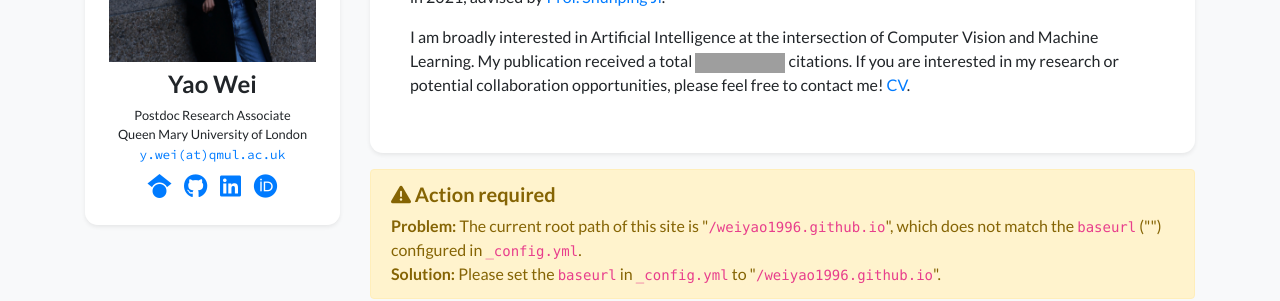
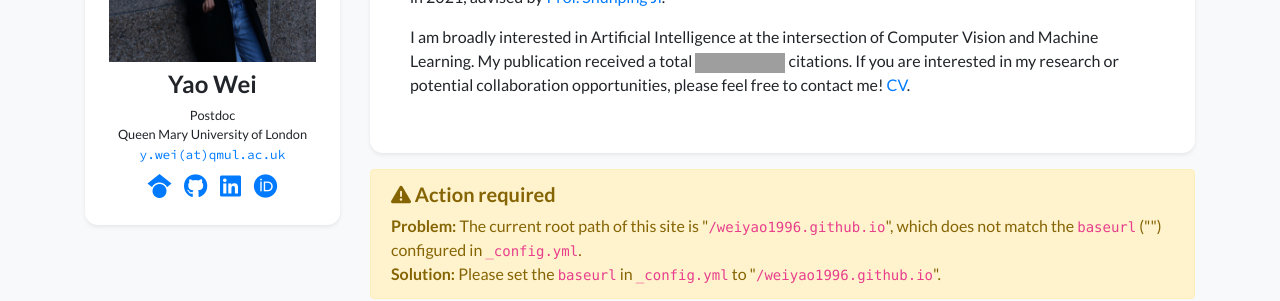
Before and after one commit to weiyao1996/weiyao1996.github.io, a Jekyll site: the page built from index.html, in a window 1280 px wide. Shown: the part 353-654 px from the top of the page. Built offline with Jekyll 4.4.1, drawn with Linux system fonts in a browser that asks for light colours; nearby versions of some CDN libraries; a style sheet for code colours, icons or effects is not loaded; grey boxes are pictures that could not be loaded.

Commit message:
Update position name from 'Postdoc Research Associate' to 'Postdoc'

```diff
--- a/_data/profile.yml
+++ b/_data/profile.yml
@@ -3,7 +3,7 @@ secondary_name: ""
 navbar_name: "Y. Wei"
 
 positions:
-- name: Postdoc Research Associate
+- name: Postdoc
 - name: Queen Mary University of London
   logo: /assets/images/badges/QMUL.png  # Logo is optional
 
```
